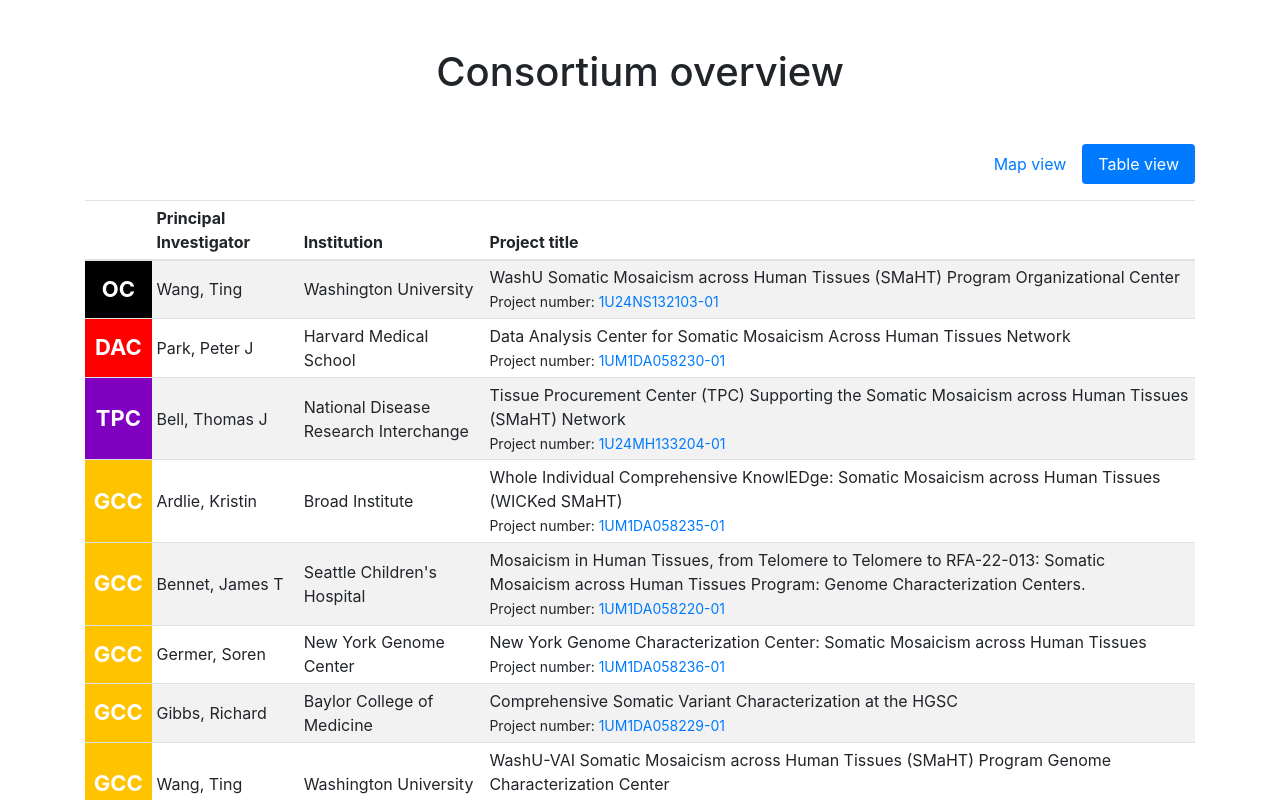
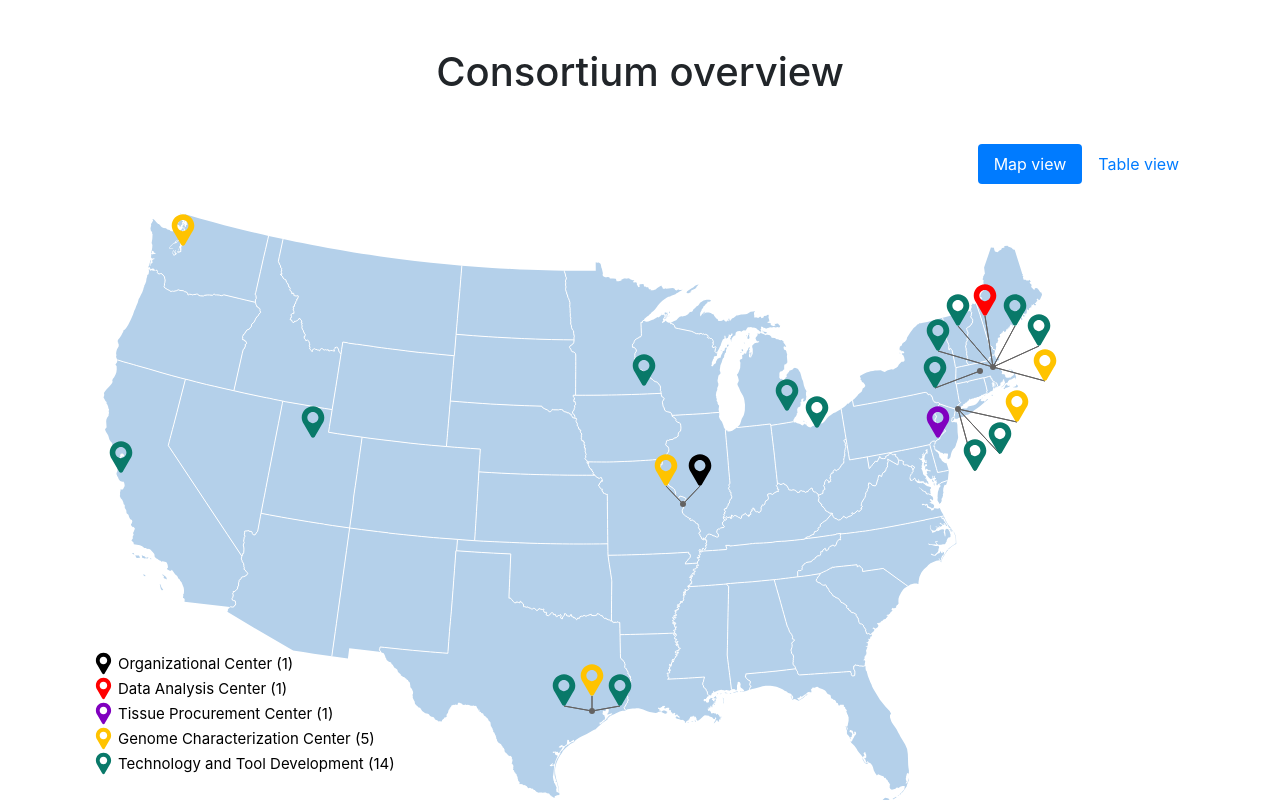
Before and after one commit to alexander-veit/d3-tests, a React (Create React App) app: page / in a window 1280 px wide. Shown: the top 800 px of the page. Built offline with nearby package versions, Linux system fonts and the light colour scheme.

Commit message:
Change legend order

```diff
--- a/src/ConsortiumMap.js
+++ b/src/ConsortiumMap.js
@@ -266,7 +266,7 @@ export class ConsortiumMap extends Component {
         ></div>
 
         <Tabs
-          defaultActiveKey="table"
+          defaultActiveKey="map"
           className="mb-3 float-right"
           variant="pills"
         >
--- a/src/data/consortia_legend.json
+++ b/src/data/consortia_legend.json
@@ -12,11 +12,11 @@
         "color": "purple"
     },
     {
+        "center-type": "Genome Characterization Center (5)",
+        "color": "orange"
+    },
+    {
         "center-type": "Technology and Tool Development (14)",
         "color": "green"
-    },
-    {
-        "center-type": "Genome Characterization Center (5)",
-        "color": "orange"
     }
 ]
```
